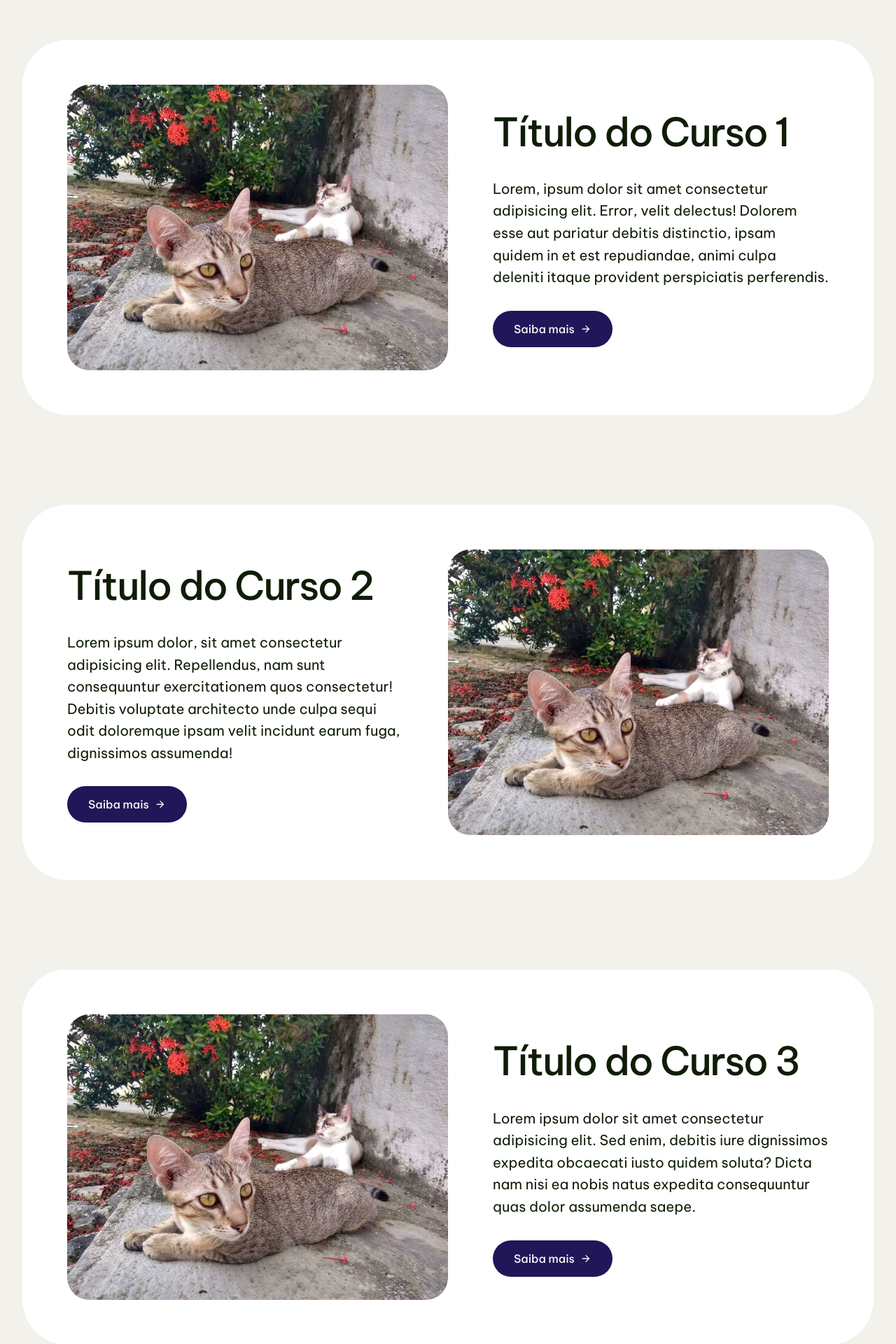
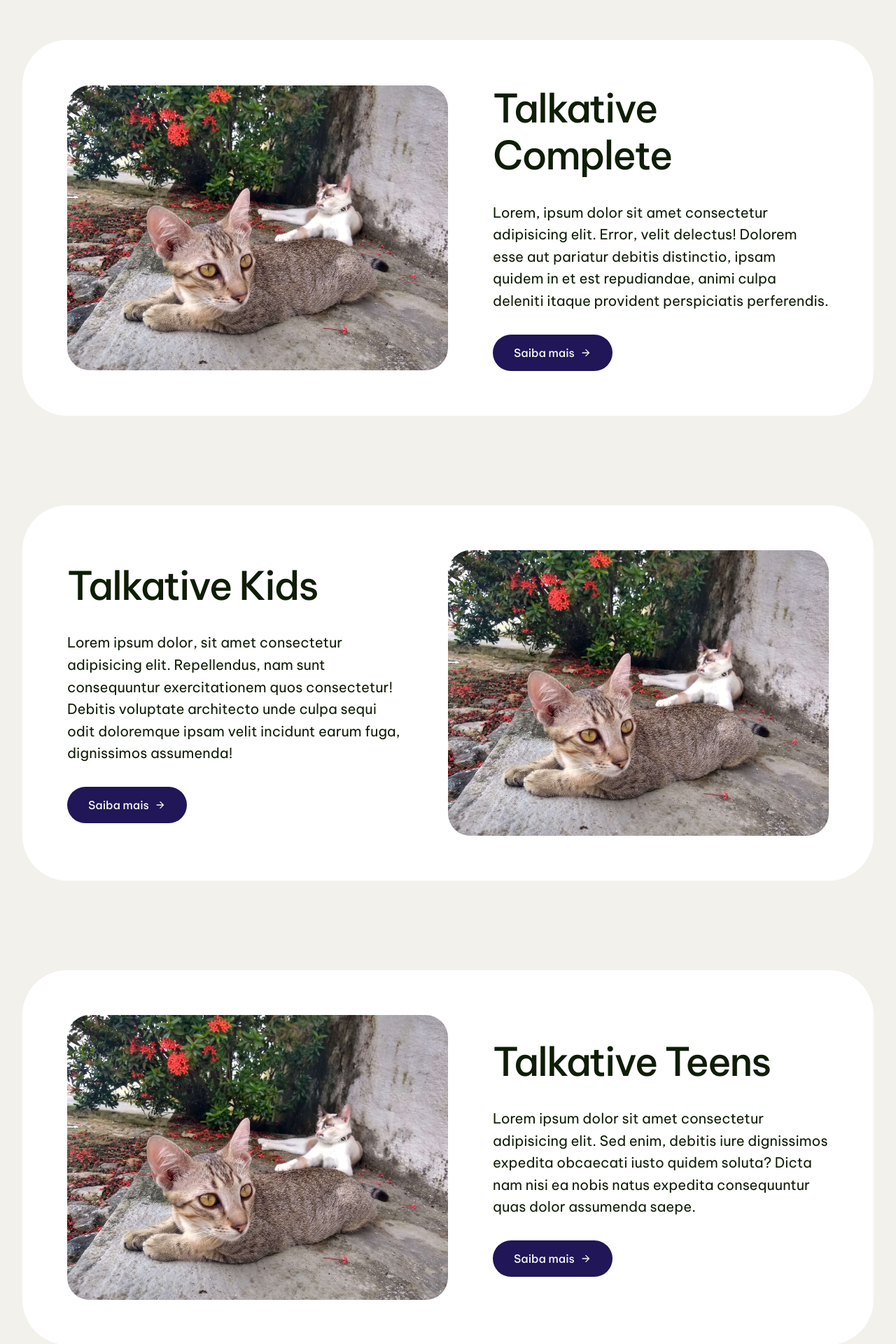
Before and after one commit to SnayderRodrigues/react-study, a React (Vite) app: page /courses in a window 1280 px wide. Shown: the part 1420-3340 px from the top of the page at 70% size. Built offline with nearby package versions, Linux system fonts and the light colour scheme.

Commit message:
update: main routes to courses articles. Add 'active-page' class to the navbar item when navigating to courses subroutes

```diff
--- a/src/components/Header.jsx
+++ b/src/components/Header.jsx
@@ -12,7 +12,7 @@ const Header = () => {
     return location.pathname === "/about";
   };
   const isCoursesPage = () => {
-    return location.pathname === "/courses";
+    return location.pathname.startsWith("/courses");
   };
   const isBlogPage = () => {
     return location.pathname.startsWith("/blog");
--- a/src/pages/courses/CoursesArticlePage.jsx
+++ b/src/pages/courses/CoursesArticlePage.jsx
@@ -1,24 +1,22 @@
 import React from "react";
-import { useParams, useNavigate, useLocation } from "react-router-dom";
-import { IoMdArrowBack } from "react-icons/io";
-import BlogArticleNotFound from "./BlogArticleNotFound";
+import { useParams } from "react-router-dom";
 
 const courses = [
   {
-    slug: "curso-1",
-    title: "Curso 1",
+    slug: "talkative-complete",
+    title: "Talkative Complete",
   },
   {
-    slug: "curso-2",
-    title: "Curso 2",
+    slug: "talkative-kids",
+    title: "Talkative Kids",
   },
   {
-    slug: "curso-3",
-    title: "Curso 3",
+    slug: "talkative-teens",
+    title: "Talkative Teens",
   },
   {
-    slug: "curso-4",
-    title: "Curso 4",
+    slug: "talkative-express",
+    title: "Talkative Express",
   },
 ];
 
@@ -26,32 +24,11 @@ const CoursesArticlePage = () => {
   const { slug } = useParams();
   const course = courses.find((course) => course.slug === slug);
 
-  const navigate = useNavigate();
-  const location = useLocation();
-
-  const handleGoBack = () => {
-    if (location.state && location.state.from === "/") {
-      navigate("/");
-    } else {
-      navigate("/courses");
-    }
-  };
-
-  if (!course) {
-    return <BlogArticleNotFound />;
-  }
 
   return (
-    <section className="blogArticlePage">
-      <div className="wrapper blogArticlePage__wrapper">
-        <button
-          onClick={handleGoBack}
-          className="button blogArticlePage__button"
-        >
-          <IoMdArrowBack />
-          Voltar
-        </button>
-        <h1 className="blogArticlePage__title">{course.title}</h1>
+    <section className="CoursesArticlePage">
+      <div >
+        <h1>{course.title}</h1>
       </div>
     </section>
   );
--- a/src/pages/courses/CoursesPageContent.jsx
+++ b/src/pages/courses/CoursesPageContent.jsx
@@ -51,28 +51,28 @@ Course.defaultProps = {
 const CoursesPageContent = () => {
   const courses = [
     {
-      title: "Título do Curso 1",
+      title: "Talkative Complete",
       text: "Lorem, ipsum dolor sit amet consectetur adipisicing elit. Error, velit delectus! Dolorem esse aut pariatur debitis distinctio, ipsam quidem in et est repudiandae, animi culpa deleniti itaque provident perspiciatis perferendis.",
       imageFirst: true,
-      slug: "curso-1",
+      slug: "talkative-complete",
     },
     {
-      title: "Título do Curso 2",
+      title: "Talkative Kids",
       text: "Lorem ipsum dolor, sit amet consectetur adipisicing elit. Repellendus, nam sunt consequuntur exercitationem quos consectetur! Debitis voluptate architecto unde culpa sequi odit doloremque ipsam velit incidunt earum fuga, dignissimos assumenda!",
       imageFirst: false,
-      slug: "curso-2",
+      slug: "talkative-kids",
     },
     {
-      title: "Título do Curso 3",
+      title: "Talkative Teens",
       text: "Lorem ipsum dolor sit amet consectetur adipisicing elit. Sed enim, debitis iure dignissimos expedita obcaecati iusto quidem soluta? Dicta nam nisi ea nobis natus expedita consequuntur quas dolor assumenda saepe.",
       imageFirst: true,
-      slug: "curso-3",
+      slug: "talkative-teens",
     },
     {
-      title: "Título do Curso 4",
+      title: "Talkative Express",
       text: "Lorem ipsum dolor sit amet consectetur adipisicing elit. Illo quaerat quis officiis ipsam necessitatibus. Vitae porro quibusdam cupiditate voluptatem asperiores saepe quae accusantium maiores, delectus accusamus nisi corporis ullam molestias.",
       imageFirst: false,
-      slug: "curso-4",
+      slug: "talkative-express",
     },
   ];
 
```
Also changed, not shown: src/main.jsx (+7 -2 lines).
